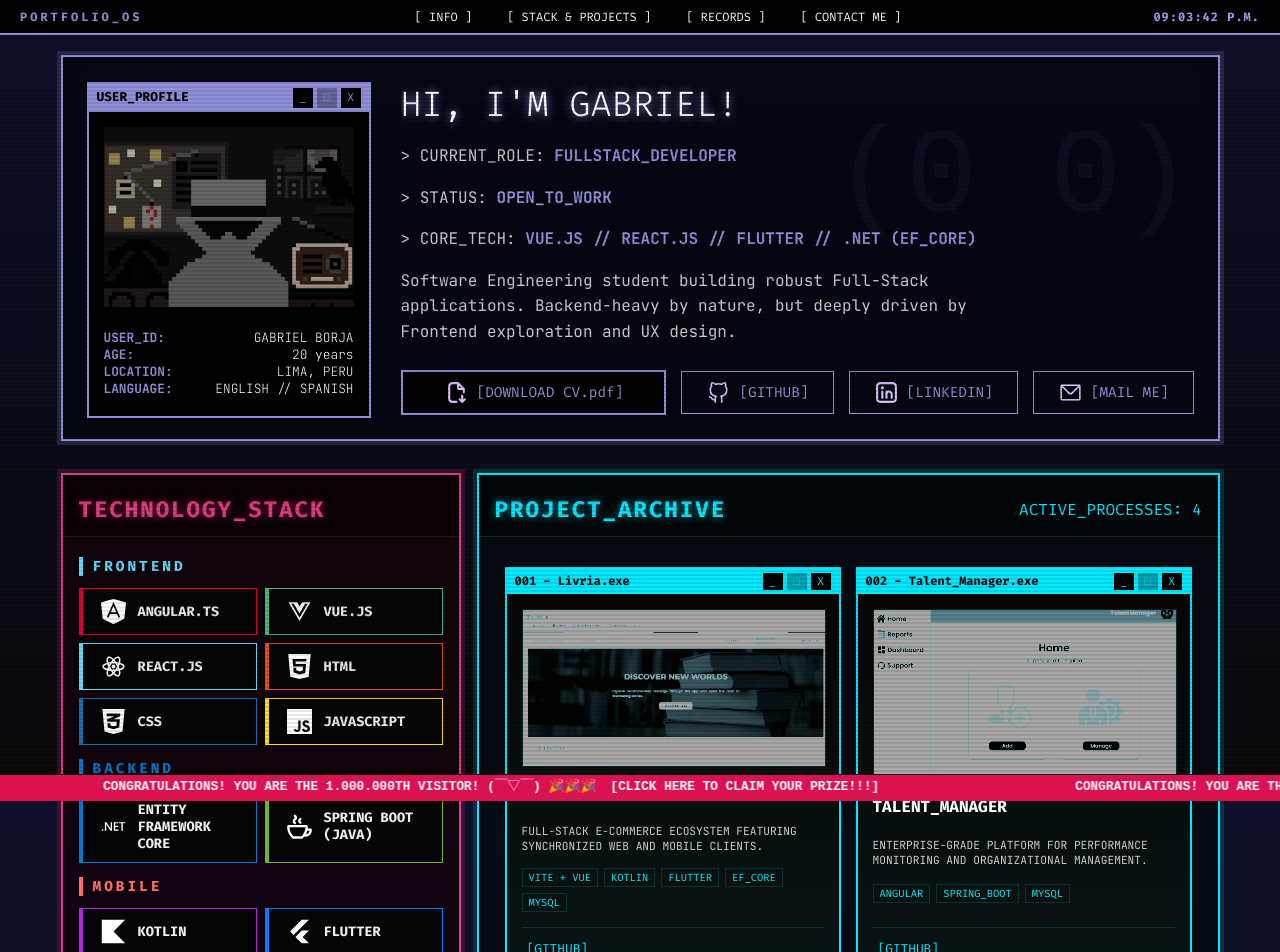
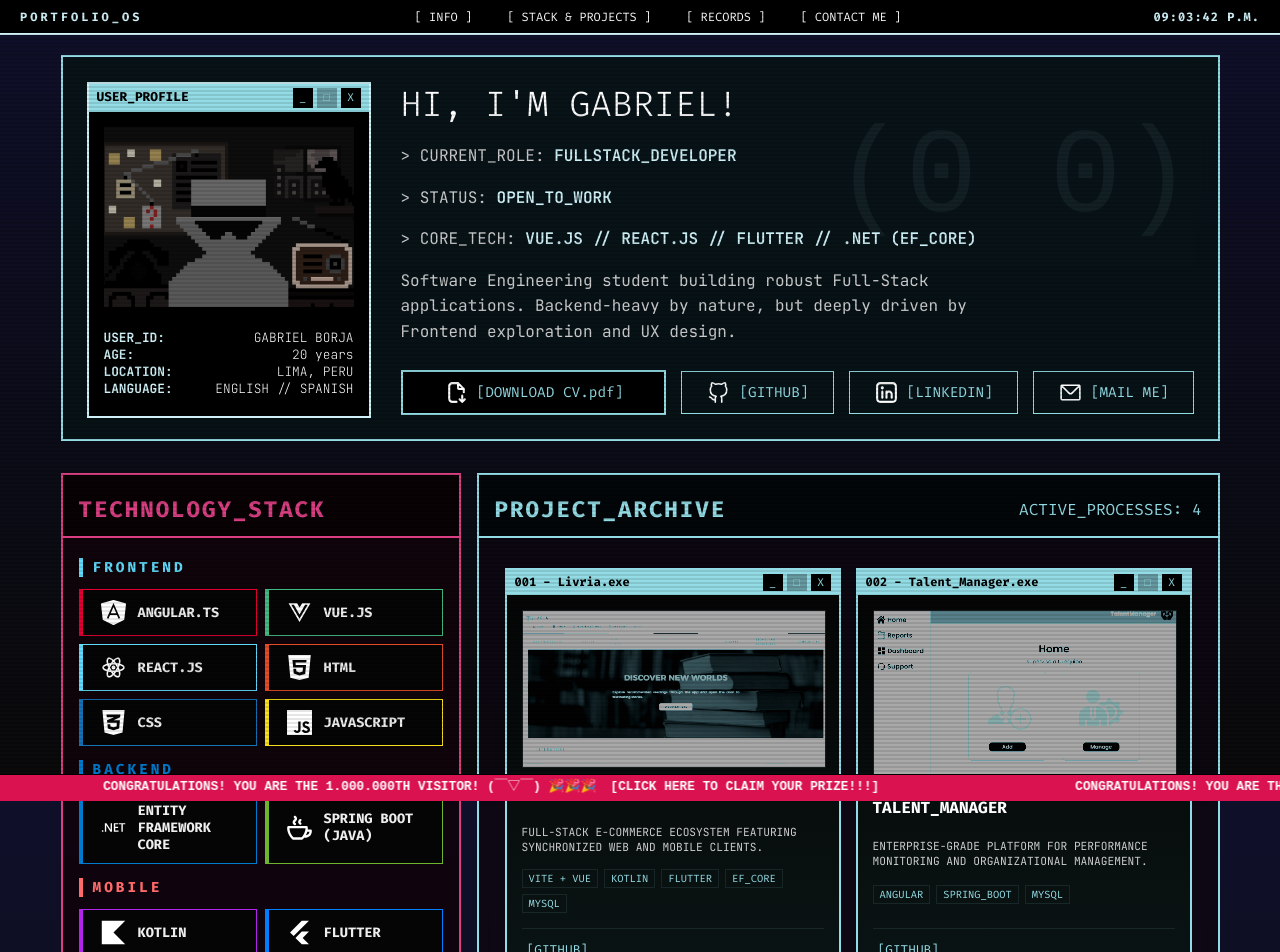
Before and after one commit to borj410/portfolio-website, a React (Vite) app: page / in a window 1280 px wide. Shown: the top 952 px of the page. Built offline with nearby package versions, Linux system fonts and the light colour scheme.

Commit message:
Update styles

```diff
--- a/src/components/decorative/CupInteraction/CupInteraction.module.css
+++ b/src/components/decorative/CupInteraction/CupInteraction.module.css
@@ -1,6 +1,5 @@
 .cupInteraction {
     --interactive-border-color: hsla(340, 65%, 69%, 1);
-    --interactive-outline-color: hsla(340, 65%, 69%, 0.15);
 
     position: relative;
     width: 100%;
@@ -9,7 +8,6 @@
     min-height: 250px;
     background-color: black;
     border: 2px solid var(--interactive-border-color);
-    outline: 4px solid var(--interactive-outline-color);
     backdrop-filter: blur(8px);
     overflow: hidden;
     display: flex;
--- a/src/components/decorative/DvdScreen/DvdScreen.module.css
+++ b/src/components/decorative/DvdScreen/DvdScreen.module.css
@@ -1,6 +1,5 @@
 :root {
   --interactive-border-color: hsla(340, 65%, 69%, 1);
-  --interactive-outline-color: hsla(340, 65%, 69%, 0.15);
   --interactive-bg-color: hsla(340, 65%, 69%, 0.04);
 }
 
@@ -14,7 +13,6 @@
   background-color: black;
 
   border: 2px solid var(--interactive-border-color);
-  outline: 4px solid var(--interactive-outline-color);
 
   backdrop-filter: blur(8px);
   overflow: hidden;
--- a/src/components/information/ContactMeContainer/ContactMeContainer.module.css
+++ b/src/components/information/ContactMeContainer/ContactMeContainer.module.css
@@ -1,7 +1,6 @@
 :root {
   --contact-background-color: hsla(334, 70%, 4%, 0.8);
   --contact-border-color: hsla(334, 67%, 55%, 1);
-  --contact-outline-color: hsla(334, 67%, 50%, 0.2);
 }
 
 .contactContainer {
@@ -10,7 +9,6 @@
   width: 100%;
   height: 100%;
   border: 2px solid var(--contact-border-color);
-  outline: 4px solid var(--contact-outline-color);
   backdrop-filter: blur(8px);
   padding: 0 16px 16px 16px;
   margin: 0 auto;
@@ -40,7 +38,6 @@
   text-transform: uppercase;
   letter-spacing: 2px;
   margin: 0;
-  text-shadow: 0 0 8px hsla(334, 67%, 55%, 0.6);
 }
 
 .systemStatus {
--- a/src/components/information/EducationWorkContainer/EducationWorkContainer.module.css
+++ b/src/components/information/EducationWorkContainer/EducationWorkContainer.module.css
@@ -1,8 +1,6 @@
 :root {
   --edwork-background-color: hsla(180, 50%, 4%, 0.85);
   --edwork-border-color: hsla(180, 100%, 75%, 1);
-  --edwork-outline-color: hsla(180, 100%, 50%, 0.15);
-
   --edu-cyan: hsla(180, 100%, 75%, 1);
   --work-pink: hsla(331, 100%, 50%, 1);
 }
@@ -15,7 +13,7 @@
 
   background-color: var(--current-bg-soft);
   border: 2px solid var(--current-accent);
-  outline: 4px solid var(--edwork-outline-color);
+  outline: none;
   box-sizing: border-box;
   backdrop-filter: blur(8px);
 
@@ -35,7 +33,6 @@
   --current-accent: var(--work-pink);
   --current-glow: rgba(255, 0, 122, 0.5);
   --current-glow-soft: rgba(255, 0, 122, 0.2);
-  outline-color: rgba(255, 0, 122, 0.15);
 }
 
 .educationWorkHeader {
@@ -106,8 +103,7 @@
 
 .labelActive {
   color: var(--current-accent);
-  text-shadow: 0 0 8px var(--current-accent);
-  transition: color 0.4s ease, text-shadow 0.4s ease;
+  transition: color 0.4s ease;
 }
 
 .contentArea {
@@ -124,7 +120,6 @@
   text-transform: uppercase;
   letter-spacing: 2px;
   margin: 0;
-  text-shadow: 0 0 8px var(--current-glow);
   transition: color 0.4s ease, text-shadow 0.4s ease;
 }
 
--- a/src/components/information/IntroductionContainer/IntroductionContainer.module.css
+++ b/src/components/information/IntroductionContainer/IntroductionContainer.module.css
@@ -1,7 +1,7 @@
 :root {
-  --intro-background-color: hsla(239, 50%, 4%, 0.8);
-  --intro-border-color: hsl(239, 50%, 71%);
-  --intro-outline-color: hsla(239, 50%, 71%, 0.2);
+  --intro-background-color:hsla(187, 50%, 6%, 0.85);
+  --intro-border-color:hsla(187, 61%, 74%, 1);
+  --intro-text-primary:	hsla(188, 70%, 89%, 1);
 }
 
 .introductionContainer {
@@ -9,8 +9,8 @@
   width: 100%;
   background-color: var(--intro-background-color);
   border: 2px solid var(--intro-border-color);
-  outline: 4px solid var(--intro-outline-color);
-  backdrop-filter: blur(8px);
+  outline: none;
+  backdrop-filter: blur(10px);
   padding: 24px;
   display: flex;
   flex-direction: row;
--- a/src/components/information/ProjectContainer/ProjectContainer.module.css
+++ b/src/components/information/ProjectContainer/ProjectContainer.module.css
@@ -1,7 +1,9 @@
 :root {
-  --project-background-color: hsla(210, 50%, 4%, 0.8);
-  --project-border-color: hsla(185, 100%, 50%, 1);
-  --project-outline-color: hsla(185, 100%, 50%, 0.15);
+  --project-border-color: hsla(187, 61%, 74%, 1);
+  --project-background-color: hsla(279, 37%, 5%, 0.85);
+  --project-accent-color: hsla(187, 37%, 62%, 1);
+
+  --project-card-border-color: rgba(146, 220, 229, 0.1);
 }
 
 .projectContainer {
@@ -12,7 +14,7 @@
   max-height: 990px;
 
   border: 2px solid var(--project-border-color);
-  outline: 4px solid var(--project-outline-color);
+  outline: none;
   backdrop-filter: blur(8px);
 
   padding: 0 16px 16px 16px;
@@ -33,7 +35,6 @@
   text-transform: uppercase;
   letter-spacing: 2px;
   margin: 0;
-  text-shadow: 0 0 8px hsla(185, 100%, 50%, 0.6);
   user-select: none;
   text-transform: uppercase;
 }
@@ -57,7 +58,8 @@
   display: flex;
   justify-content: space-between;
   align-items: center;
-  border-bottom: 1px solid var(--project-outline-color);
+  border-bottom: 2px solid var(--project-border-color);
+  user-select: none;
 }
 
 .systemStatus {
@@ -66,6 +68,7 @@
     color: var(--project-border-color);
     animation: blink 1.5s infinite;
     text-transform: uppercase;
+    opacity: 0.8;
 }
 
 @keyframes blink {
--- a/src/components/information/StackContainer/StackContainer.module.css
+++ b/src/components/information/StackContainer/StackContainer.module.css
@@ -1,7 +1,6 @@
 :root {
   --stack-background-color: hsla(334, 70%, 4%, 0.8);
   --stack-border-color: hsla(334, 67%, 55%, 1);
-  --stack-outline-color: hsla(334, 67%, 50%, 0.2);
 }
 
 .stackContainer {
@@ -12,7 +11,6 @@
   max-height: 990px;
 
   border: 2px solid var(--stack-border-color);
-  outline: 4px solid var(--stack-outline-color);
   backdrop-filter: blur(4px);
 
   padding: 0 16px 16px 16px;
@@ -32,7 +30,6 @@
   text-transform: uppercase;
   letter-spacing: 2px;
   margin: 0;
-  text-shadow: 0 0 8px hsla(334, 100%, 50%, 0.6);
   user-select: none;
 }
 
@@ -48,7 +45,8 @@
   display: flex;
   justify-content: space-between;
   align-items: center;
-  border-bottom: 1px solid var(--stack-outline-color);
+  border-bottom: 2px solid var(--stack-border-color);
+  user-select: none;
 }
 
 .stackCategory {
--- a/src/components/navigation/SystemNav/SystemNav.module.css
+++ b/src/components/navigation/SystemNav/SystemNav.module.css
@@ -6,7 +6,7 @@
   width: 100%;
   height: 35px;
   background-color: #000;
-  border-bottom: 2px solid var(--intro-border-color);
+  border-bottom: 2px solid var(--intro-text-primary);
   display: flex;
   align-items: center;
   padding: 0 20px;
@@ -37,7 +37,7 @@
 }
 
 .logo {
-  color: var(--intro-border-color);
+  color: var(--intro-text-primary);
   font-weight: bold;
   font-size: 0.75rem;
   letter-spacing: 3px;
@@ -77,7 +77,7 @@
 }
 
 .systemStatus {
-  color: rgb(158, 160, 240);
+  color: var(--intro-text-primary);
   font-size: 0.75rem;
   font-weight: bold;
   box-sizing: border-box;
--- a/src/components/smallcomponents/ContactMe/ContactMeForm.module.css
+++ b/src/components/smallcomponents/ContactMe/ContactMeForm.module.css
@@ -75,7 +75,6 @@
     width: 100%;
 
     transition: all 0.2s ease;
-    text-shadow: 0 0 2px var(--contact-border-color);
 }
 
 .sendBtn:hover:not(:disabled) {
@@ -127,6 +126,7 @@
     align-self: flex-end;
     margin-top: 5px;
     text-transform: uppercase;
+    transition: all 0.2s ease;
 }
 
 .privacyNote a {
@@ -139,7 +139,7 @@
 .privacyNote a:hover {
     opacity: 1;
     text-decoration: underline;
-    text-shadow: 0 0 5px var(--contact-border-color);
+    background-color: rgba(255, 0, 85, 0.2);
 }
 
 @media (max-width: 800px) {
--- a/src/components/smallcomponents/Introduction/IntroductionAvatar/IntroductionAvatar.module.css
+++ b/src/components/smallcomponents/Introduction/IntroductionAvatar/IntroductionAvatar.module.css
@@ -1,7 +1,7 @@
 .avatarWindow {
   width: 280px;
   background: #000;
-  border: 2px solid var(--intro-border-color);
+  border: 2px solid var(--intro-text-primary);
   flex-shrink: 0;
 
   display: flex;
@@ -119,7 +119,7 @@
 }
 
 .label {
-  color: var(--intro-border-color);
+  color: var(--intro-text-primary);
   font-weight: bold;
   font-family: 'JetBrains Mono', monospace;
 }
--- a/src/components/smallcomponents/Introduction/IntroductionWelcome/IntroductionWelcome.module.css
+++ b/src/components/smallcomponents/Introduction/IntroductionWelcome/IntroductionWelcome.module.css
@@ -2,8 +2,9 @@
   color: #fff;
   font-size: 2.2rem;
   font-weight: 300;
+  font-family: 'Fira Code', monospace;
+  text-align: left;
   margin: 0 0 15px 0;
-  text-shadow: 0 0 10px var(--intro-border-color);
   text-transform: uppercase;
 }
 
@@ -16,8 +17,8 @@
 }
 
 .highlightText {
-  color: var(--intro-border-color);
-  font-weight: bold;
+  color: var(--intro-text-primary);
+  font-weight: 600;
 }
 
 .contactGrid {
@@ -55,7 +56,7 @@
 }
 
 .contactIcon {
-  filter: invert(72%) sepia(95%) saturate(300%) hue-rotate(200deg);
+  filter: invert(100%) brightness(200%);
   transition: all 0.2s ease-in-out;
   pointer-events: none;
 }
@@ -91,7 +92,7 @@
     user-select: none;
     z-index: 0;
     display: flex;
-    color: var(--intro-border-color);
+    color: var(--intro-text-primary);
     justify-content: flex-end;
     align-content: flex-start;
     padding: 40px;
--- a/src/components/smallcomponents/Projects/ProjectCard.module.css
+++ b/src/components/smallcomponents/Projects/ProjectCard.module.css
@@ -58,7 +58,7 @@
 }
 
 .closeBtn:hover {
-    background: #ff0055;
+    background: #ff3b3b;
     color: white;
 }
 
@@ -124,7 +124,6 @@
     box-shadow: none !important;
     transform: none !important;
 
-    animation: borderAlert 2s infinite ease-in-out;
     border: 2px solid #333 !important;
     cursor: default;
 }
@@ -171,7 +170,9 @@
 .restartBtn:hover {
     background: var(--project-border-color);
     color: #000;
-    box-shadow: 0 0 10px var(--project-border-color);
+    box-shadow: 0 0 10px var(--project-card-border-color);
+    font-weight: 600;
+    transform: translateY(-2px);
 }
 
 @keyframes fadeIn {
@@ -190,7 +191,7 @@
     height: 170px;
     background: #080808;
     overflow: hidden;
-    border: 1px solid var(--project-outline-color);
+    border: 1px solid var(--project-card-border-color);
     margin-bottom: 15px;
 }
 
@@ -244,7 +245,7 @@ width: 100%;
     font-size: 0.65rem;
     padding: 2px 6px;
     background: transparent;
-    border: 1px solid var(--project-outline-color);
+    border: 1px solid var(--project-card-border-color);
     color: var(--project-border-color);
     font-family: 'Fira Code', monospace;
     text-transform: uppercase;
@@ -253,7 +254,7 @@ width: 100%;
 .actionArea {
     display: flex;
     gap: 10px;
-    border-top: 1px solid var(--project-outline-color);
+    border-top: 1px solid var(--project-card-border-color);
     padding-top: 10px;
 }
 
@@ -277,12 +278,6 @@ width: 100%;
     background: #000 !important;
     transform: none !important;
     box-shadow: none !important;
-}
-
-@keyframes borderAlert {
-    0% { border-color: #333; }
-    50% { border-color: #ff0055; box-shadow: inset 0 0 10px rgba(255, 0, 85, 0.2); }
-    100% { border-color: #333; }
 }
 
 .summaryView {
```
